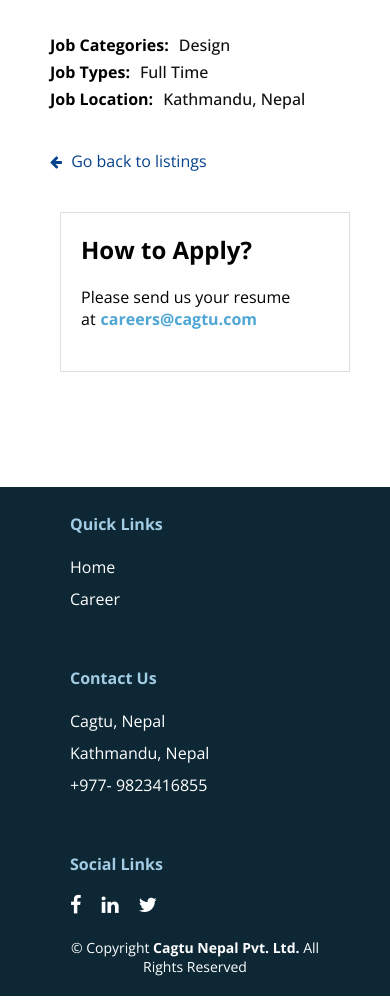
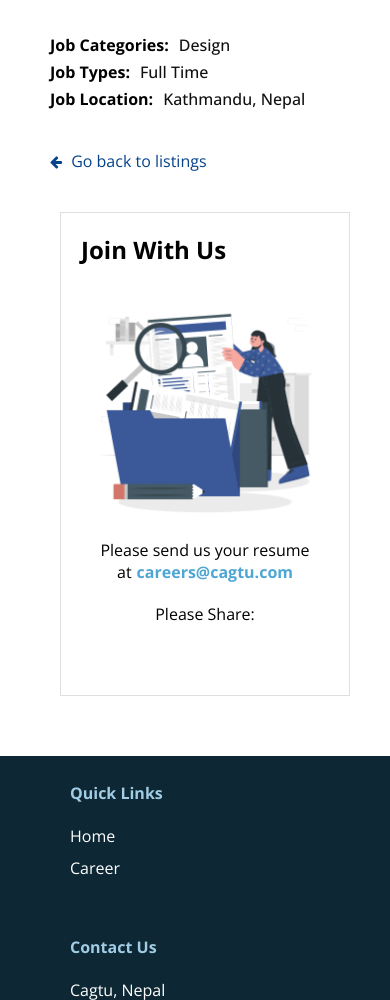
Before and after one commit to sandipthapa99/portfolio_html, a PHP site: page /ui.html in a window 390 px wide. Shown: the part 1310-2310 px from the top of the page. Run offline with PHP 8.4, Linux system fonts and the light colour scheme; some libraries are stand-ins or nearby versions; grey boxes are pictures that could not be loaded.

Commit message:
social share

```diff
--- a/css/jobs.css
+++ b/css/jobs.css
@@ -26,7 +26,7 @@
     padding-bottom: 8px;
 }
 .form{
-    width: 40%;
+    width: 30%;
     /* border: 3px solid red; */
 }
 
@@ -50,6 +50,10 @@
     padding:0 20px;
     border: 1px solid #00000020;
 }
+.form-wrapper p{
+    margin: 0;
+    text-align: center;
+}
 .form-wrapper p a{
     text-decoration: none;
     color: #4fa6d5;
@@ -62,9 +66,15 @@
 
 .form-wrapper img{
     max-width: 100%;
+    /* max-height: 50%; */
 }
 .form-wrapper label{
     font-size: 16px;
+}
+.form-wrapper .or{
+    color: #999;
+    text-align: center;
+    margin: 5px 0;
 }
 .form-wrapper span{
     color: #ff0000;
@@ -130,6 +140,7 @@
     background-color: #0961c9;
     color: #fff;
     font-size: 14px;
+    border-radius: 5px;
 }
 input[type="submit"]:hover{
     background-color: #06438c;
@@ -140,8 +151,42 @@
 .section-title{
     padding-bottom: 0;
 }
+.share{
+    margin: 20px 0;
+    text-align: center;
+}
+.frames{
+    margin: 10px 0;
+    display: inline-flex;
+}
+.a2a_kit{
+    padding: 0;
+    margin: 0 20px 0 0;
+}
+/* #fbFrame{
+    padding: 10px 0 10px 50px;
+}
+#twitterFrame{
+    padding: 10px 0;
+} */
 
-@media only screen and (max-width: 768px){
+@media only screen and (max-width: 1156px){
+    .frames{
+        max-width: 100%;
+        /* display: block; */
+    }
+    #fbFrame, .a2a_kit{
+        margin: 5px 0;
+        width: 33%;
+        padding: 0;
+    }
+    #twitterFrame{
+        float: left;
+        margin: 5px 0;
+    }
+}
+
+@media only screen and (max-width: 912px){
     .section-title{
         padding: 0;
     }
@@ -165,4 +210,32 @@
         width: 100%;
         margin: 30px 0;
     }
+    .frames{
+        max-width: 100%;
+        display: inline-flex;
+    }
+    #fbFrame, .a2a_kit{
+        margin: 5px 0;
+        width: 33%;
+        padding: 0;
+    }
+    #twitterFrame{
+        float: left;
+        margin: 5px 0;
+    }
 }
+@media only screen and (max-width: 430px){
+    .frames{
+        max-width: 100%;
+        /* display: block; */
+    }
+    #fbFrame, .a2a_kit{
+        margin: 5px 0;
+        width: 33%;
+        padding: 0;
+    }
+    #twitterFrame{
+        float: left;
+        margin: 5px 0;
+    }
+}
--- a/ui.html
+++ b/ui.html
@@ -14,10 +34,12 @@
 
     <script>
         function func(){
-            var x =document.URL;
-            document.getElementById("myframe").src = "https://www.facebook.com/plugins/share_button.php?href="+x+"&layout=button_count&size=small&width=94&height=20&appId"
+            var x = document.URL;
+            document.getElementById("fbFrame").src = "https://www.facebook.com/plugins/share_button.php?href="+x+"&layout=button&size=small&width=94&height=20&appId"
         }
     </script>
+    <script src="https://platform.linkedin.com/in.js" type="text/javascript">lang: en_US</script>
+    <script type="IN/Share" data-url="https://www.linkedin.com"></script>
 </head>
 <body onload="func()">
     <!-- Nav Bar -->
@@ -93,16 +115,28 @@
                         <p>Job Location:<span>Kathmandu, Nepal</span></p>
                     </div>
                     <div class="back">
-                        <a href="index.html"><i class="fa fa-arrow-left"></i> Go back to listings</a>
+                        <a href="https://careers.cagtu.com/"><i class="fa fa-arrow-left"></i> Go back to listings</a>
                     </div>
                 </div>
                 <div class="form">
                     <div class="form-wrapper">
-                        <h2>How to Apply?</h2>
-                        <p>Please send us your resume at<a href="mailto:someone@yoursite.com"><strong>careers@cagtu.com</strong></a></p>
-                        <iframe id="myframe" src="" width="94" height="20" style="border:none;overflow:hidden" scrolling="no" frameborder="0" allowfullscreen="true" allow="autoplay; clipboard-write; encrypted-media; picture-in-picture; web-share"></iframe>            </div>
+                        <h2>Join With Us</h2>
+                        <img src="images/resume.png" alt="">
+                        <p>Please send us your resume at<a href="mailto:careers@cagtu.com"><strong>careers@cagtu.com</strong></a></p>
+                        <!-- <p class="or">or</p> -->
+                        <!-- <input type="submit" value="Apply Now"> -->
 
-                        <!-- <img src="images/resume.png" alt=""> -->
+
+                        <div class="share">
+                            <p>Please Share:</p>
+                            <div class="frames">
+                                <iframe id="fbFrame" src="" width="94" height="20" style="border:none;overflow:hidden" scrolling="no" frameborder="0" allowfullscreen="true" allow="autoplay; clipboard-write; encrypted-media; picture-in-picture; web-share"></iframe>
+                                <div class="a2a_kit a2a_default_style">
+                                    <a class="a2a_button_linkedin_share" data-url="https://careers.cagtu.com/ui.html"></a>
+                                </div>
+                                <iframe id="twitterFrame" allowtransparency="true" frameborder="0" scrolling="no" src="https://platform.twitter.com/widgets/tweet_button.html?size=medium" style="width:130px; height:20px;"></iframe>
+                            </div>
+                        </div>
                         <!-- <form id="my-form" action="https://formspree.io/f/mknyowde" method="POST">
                             <div class="name">
                                 <label for="fullname" name="fullname">Full name</label><span>*</span><br>
@@ -131,7 +165,6 @@
                             <input type="submit" value="Submit">
                           </form>                -->
                     </div>
-                    <iframe id="myframe" src="" width="94" height="20" style="border:none;overflow:hidden" scrolling="no" frameborder="0" allowfullscreen="true" allow="autoplay; clipboard-write; encrypted-media; picture-in-picture; web-share"></iframe>            </div>
 
                 </div>
             </div>
```
Also changed, not shown: other parts of ui.html (+28 -6 lines), django.html (+53 -11 lines), flutter.html (+52 -11 lines), index.html (+25 -7 lines), react.html (+52 -11 lines), images/Hiring-pana.png (added), images/meta.png (added).
